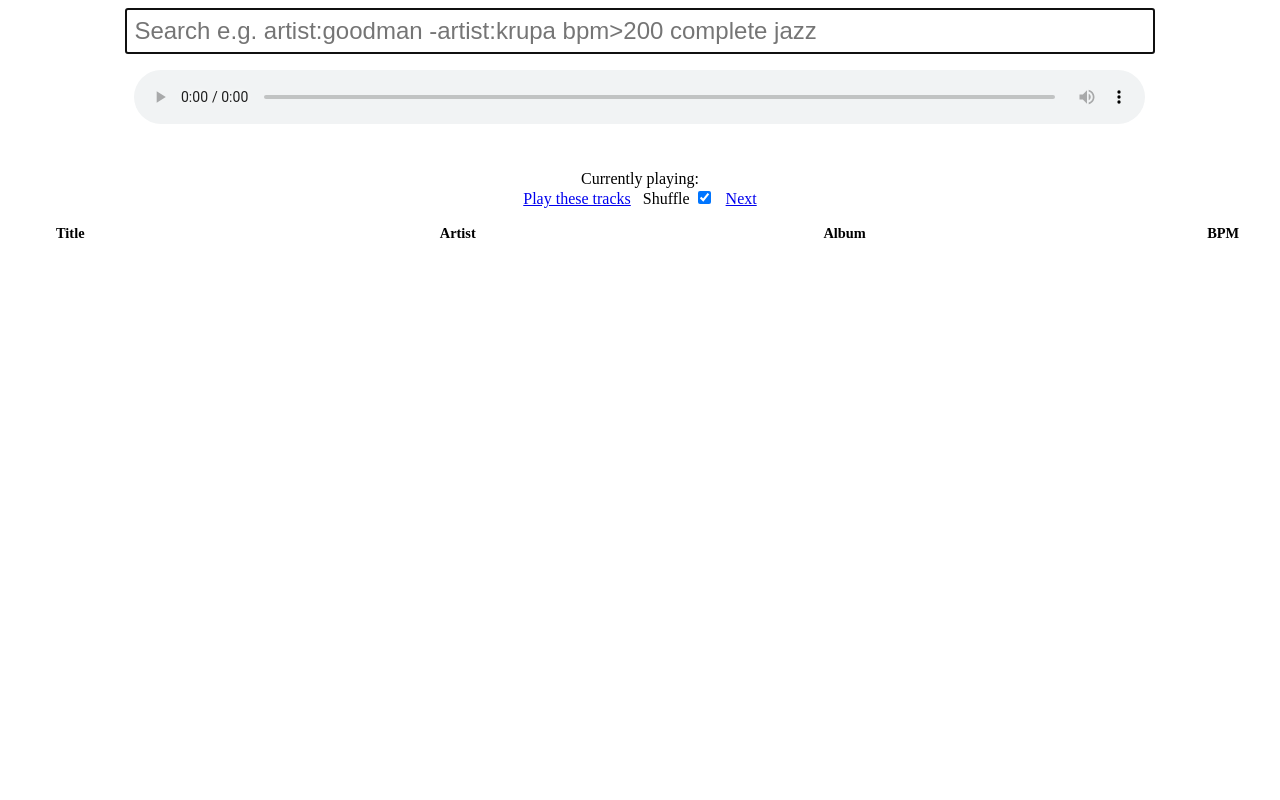
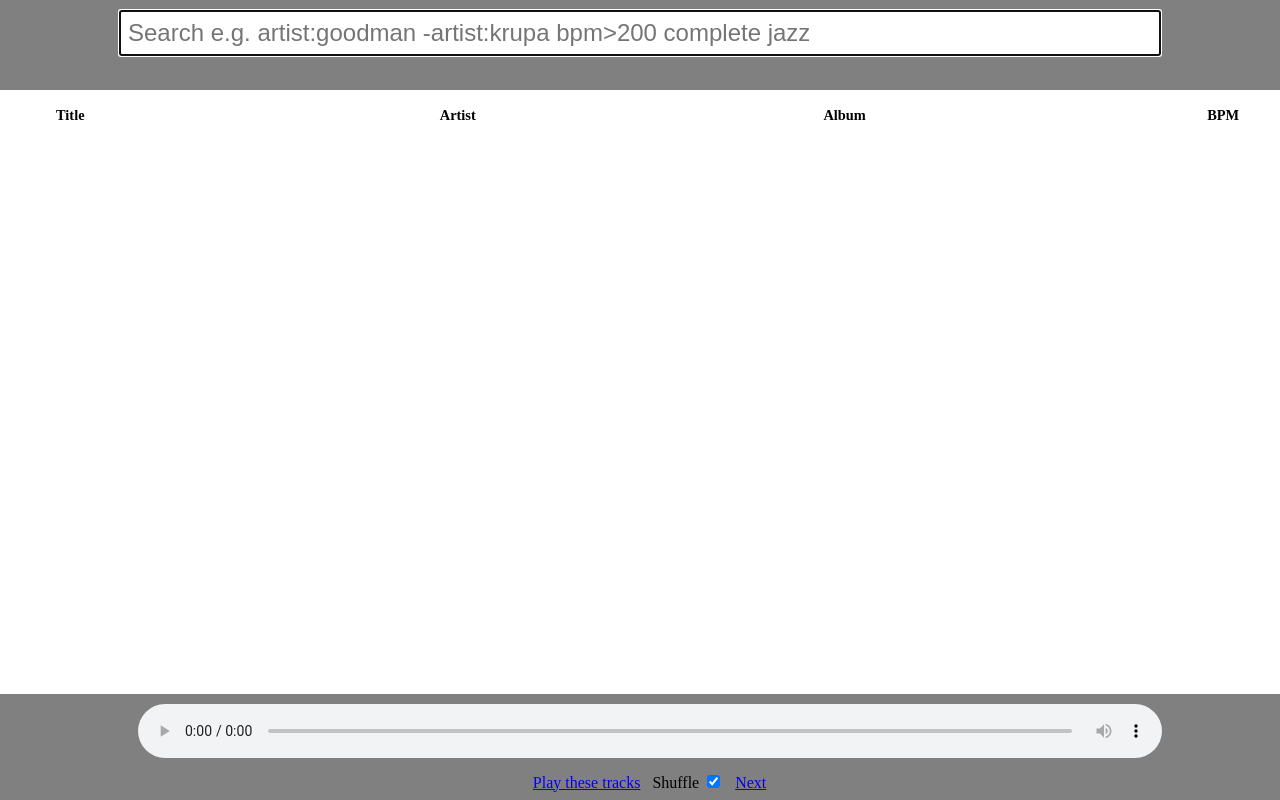
Before and after one commit to davidschlachter/advanced-music-search, an Electron app: page index.html in a window 1280 px wide. Drawn offline with Linux system fonts and the light colour scheme; no server answers.

Commit message:
Make navigation sticky

```diff
--- a/ams.js
+++ b/ams.js
@@ -32,7 +32,7 @@ if (store.has("metadata")) {
 if (store.has("folder")) { // Trigger rescan on launch
 	folder = store.get("folder")
 	getMetadata(folder)
-	document.getElementById("last").innerHTML = "Loaded " + folder
+	document.getElementById("status").innerHTML = "Loaded " + folder
 } else {
 	document.getElementById("help").innerHTML = "Drop your music folder on to this window to get started"
 }
@@ -85,7 +85,7 @@ function playNextTrack() {
 }
 // Currently playing listener
 function showTitle(title) {
-	document.getElementById("nowplaying").innerHTML = title
+	document.getElementById("status").innerHTML = title
 }
 // Play currently listed tracks
 document.getElementById("playThese").addEventListener('click', loadCurrentTracks, false)
@@ -247,7 +247,7 @@ document.addEventListener('drop', function (e) {
 		let folder = f.path
 		store.set("folder", folder)
 		getMetadata(folder)
-		document.getElementById("last").innerHTML = "Loaded " + folder
+		document.getElementById("status").innerHTML = "Loaded " + folder
 	}
 })
 document.addEventListener('dragover', function (e) {
@@ -351,7 +351,6 @@ function parseMetadata(filelist) {
 // Calculate SHA1 hashes of mdat stream of each audio file (serves as unique identifier for playlists)
 function setHash(filelist) {
 	const audioFile = filelist.shift()
-	console.log(audioFile)
 	if (audioFile && audioFile.hasOwnProperty("error") && audioFile.error) return setHash(filelist)
 	try {
 		if (audioFile) {
--- a/index.html
+++ b/index.html
@@ -7,20 +7,13 @@
 		<link rel="stylesheet" href="style.css">
 	</head>
 	<body>
+		<header>
 			<input id=search type="text" name="search" autofocus autocomplete=off placeholder="Search e.g. artist:goodman -artist:krupa bpm>200 complete jazz">
+			<p id=status></p>
+		</header>
+		<div id=help></div>
 
-		<p id=help></p>
-		<p id=last></p>
-
-		<audio id=audio controls>
-			<source id=audiosrc>
-		</audio>
-
-		<p>
-			Currently playing: <span id=nowplaying></span>
-			<br><a id="playThese" href="#">Play these tracks</a> &nbsp; Shuffle <input id=shuffle type=checkbox> &nbsp; <a id=next href="#">Next</a>
-		</p>
-
+		<div id=listing>
 			<table id=table>
 				<colgroup>
 					<col id="playbuttons">
@@ -34,6 +27,17 @@
 				</thead>
 				<tbody id=tbody></tbody>
 			</table>
+		</div>
+
+		<footer>
+			<audio id=audio controls>
+				<source id=audiosrc>
+			</audio>
+			<div>
+				<a id="playThese" href="#">Play these tracks</a> &nbsp; Shuffle <input id=shuffle type=checkbox> &nbsp; <a id=next href="#">Next</a>
+			</div>
+		</footer>
+
 		<script src="ams.js"></script>
 	</body>
 </html>
--- a/style.css
+++ b/style.css
@@ -11,10 +11,33 @@
 body {
 	text-align: center;
 }
+header {
+	position: fixed;
+	top: 0;
+	width: 100%;
+	height: 5em;
+	background-color: gray;
+	margin: 0;
+	left: 0;
+	padding-top: 0.6em;
+}
+footer {
+	height: 6em;
+	position:fixed;
+	bottom:0;
+	left:0;
+	width:100%;
+	margin:0;
+	background-color:gray;
+	padding: 0.6em 0.6em 0;
+}
 #search {
 	font-size: 150%;
 	width: 80%;
 	padding: 0.3em;
+}
+#listing {
+	margin:6.6em 0 8em 0; /* height+padding of footer */
 }
 #table {
 	table-layout: fixed;
@@ -35,12 +58,12 @@ td {
 #playbuttons {
 	width: 1em;
 }
-#last {
+#status {
 	font-size: 80%;
 }
 #audio {
 	width: 80%;
-	margin-bottom: 1.6em;
+	margin-bottom: 0.6em;
 }
 .playbutton {
 	user-select: none;
```
Lines whose indentation alone changed are shown as unchanged.
